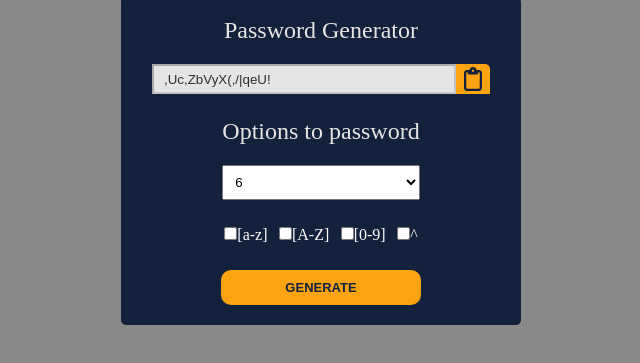
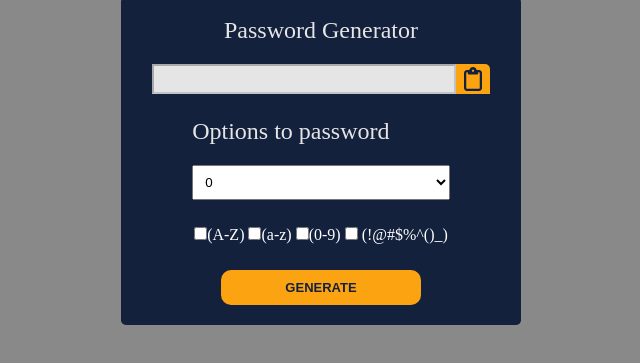
Before and after one commit to dev-dasilva/SecureGen---Password-Generator, a plain HTML site: page index.html in a window 1280 px wide. Both pictures are taken after a click on the button "GENERATE". Shown: the part 207-570 px from the top of the page, without its empty margins (319-959 px from the left). Drawn offline with Linux system fonts and the light colour scheme.

Commit message:
feat(Check type): function to check charecters
Create a function to check what type of charecter you want to add to your password

```diff
--- a/assets/scripts/script.js
+++ b/assets/scripts/script.js
@@ -3,28 +3,31 @@ const copyPassword = document.querySelector(".input-wrapper .button-copy");
 const copyIcon = document.querySelector(".input-wrapper .button-copy i");
 const generatePassword = document.querySelector(".generator-button");
 const alertMessage = document.querySelector("#alert-message");
+const lengthPass = document.querySelector("#select__options");
+const isUppercase = document.querySelector("#check__1");
+const isLowercase = document.querySelector("#check__2");
+const isNumbers = document.querySelector("#check__3");
+const isSpecial = document.querySelector("#check__4");
 
 let passwordLength = 0;
 
-document.querySelector("#select__options").addEventListener("change", () => {
-  passwordLength = this.value;
-  console.log(passwordLength);
+lengthPass.addEventListener("change", (event) => {
+  passwordLength = event.target.value;
 });
 
-let uppercase = /[A-Z]/;
-let lowercase = /[a-z]/;
-let numbers = /\d/;
-let specialChar = /[!@#$%^()_]/;
+const passwordGeneration = () => {
+  let newPassword = "";
 
-let characters =
-  "çÇaAbBcCdDeEfFgGhHiIkKlLmMnNoOpPqQrRsStTuUvVwWxXyYzZ0123456789^!$%&/\\|[](){}:;.,*#@<>~´`";
+  const characters =
+    (isUppercase.checked ? "ABCDEFGHIJKLMNOPQRSTUVWXYZ" : "") +
+    (isLowercase.checked ? "abcdefghijklmnopqrstuvwxyz" : "") +
+    (isNumbers.checked ? "0123456789" : "") +
+    (isSpecial.checked ? "!@#$%^()_" : "");
 
-const passwordGeneration = () => {
-  let passwordLength = 16;
-  let newPassword = "";
   for (let i = 0; i <= passwordLength; i++) {
-    let randomNumbers = Math.floor(Math.random() * characters.length);
-    newPassword += characters.substring(randomNumbers, randomNumbers + 1);
+    newPassword += characters.charAt(
+      Math.floor(Math.random() * characters.length)
+    );
   }
   password.value = newPassword;
 };
--- a/index.html
+++ b/index.html
@@ -38,6 +38,7 @@
         <div class="password__options">
           <label for="options">Options to password</label>
           <select name="select__options" id="select__options">
+            <option value="0">0</option>
             <option value="6">6</option>
             <option value="8">8</option>
             <option value="10">10</option>
@@ -50,17 +51,16 @@
                 type="checkbox"
                 name="check"
                 id="check__1"
-                value="/[a-z]/"
-                select
-              />[a-z]
+                value="/[A-Z]/"
+              />(A-Z)
             </li>
             <li>
               <input
                 type="checkbox"
                 name="check"
                 id="check__2"
-                value="[A-Z]"
-              />[A-Z]
+                value="[a-z]"
+              />(a-z)
             </li>
             <li>
               <input
@@ -68,10 +68,11 @@
                 name="check"
                 id="check__3"
                 value="[0-9]"
-              />[0-9]
+              />(0-9)
             </li>
             <li>
-              <input type="checkbox" name="check" id="check__4" value="^" />^
+              <input type="checkbox" name="check" id="check__4" value="^" />
+              (!@#$%^()_)
             </li>
           </ul>
         </div>
```
